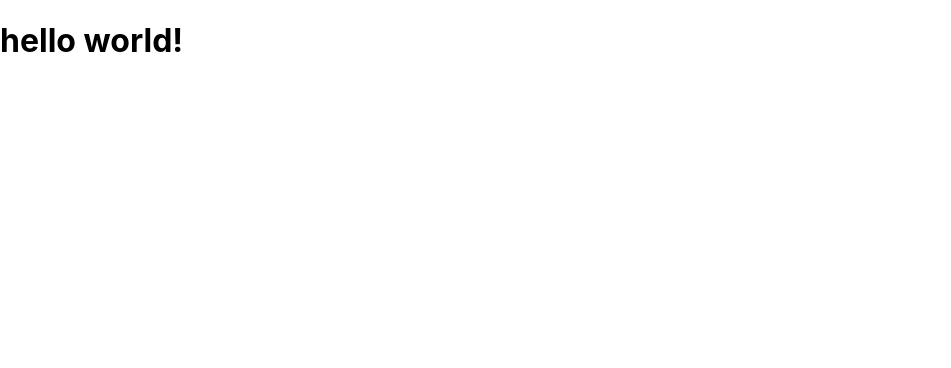
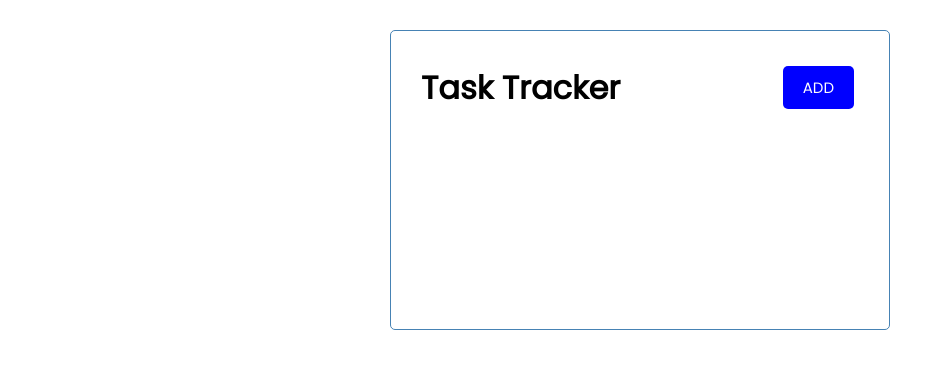
Before and after one commit to ZeroAC/React_demo_study, a React (Create React App) app: page / in a window 1280 px wide. Shown: the top 368 px of the page, without its empty margins (0-951 px from the left). Built offline with nearby package versions, Linux system fonts and the light colour scheme.

Commit message:
Header component complete!

```diff
--- a/src/App.js
+++ b/src/App.js
@@ -1,9 +1,13 @@
-import logo from './logo.svg';
+//在react启用emmet提示功能https://medium.com/@eshwaren/enable-emmet-support-for-jsx-in-visual-studio-code-react-f1f5dfe8809c
 import './App.css';
-//在react启用emmet提示功能https://medium.com/@eshwaren/enable-emmet-support-for-jsx-in-visual-studio-code-react-f1f5dfe8809c
+import Header from './components/Header';
+
 function App() {
   return (
-    <h1>hello world!</h1>
+    <div className="container">
+      {/* 注意 必须要包裹在一个父元素内 */}
+      <Header />
+    </div>
 
   );
 }
--- /dev/null
+++ b/src/components/Button.js
@@ -0,0 +1,26 @@
+import React from "react";
+import PropTypes from "prop-types";
+const Button = ({ color, text, handleClick }) => {
+  return (
+    <button
+      style={{ backgroundColor: color }}
+      className="btn"
+      onClick={handleClick}
+    >
+      {text}
+    </button>
+  );
+};
+Button.defaultProps = {
+  text: "ADD",
+  handleClick: ()=>{
+      alert("默认行为")
+  }
+};
+Button.propTypes = {
+  text: PropTypes.string.isRequired,
+  color: PropTypes.string,
+  handleClick: PropTypes.func.isRequired,
+};
+
+export default Button;
--- /dev/null
+++ b/src/components/Header.js
@@ -0,0 +1,21 @@
+// vscode install ES7 React 插件 然后压 ra开头的 可以选择代码片段 rafce即为函数组件
+import React from 'react'
+import PropTypes from 'prop-types'
+import Button from './Button'
+const Header = (props) => {
+    const handleClick = ()=>{alert('click!')}
+    return (
+        <header className="header">
+            <h1>{props.title}</h1>
+            <Button handleClick = {handleClick} color="blue"/>
+        </header>
+    )
+}
+Header.defaultProps = {//默认参数
+    title : 'Task Tracker',
+}
+Header.propTypes = {//类型约束 传入的参数必须为字符串类型且必传 否则会出现console里会出现警告
+    title : PropTypes.string.isRequired,
+}
+
+export default Header
--- a/src/index.css
+++ b/src/index.css
@@ -1,13 +1,112 @@
-body {
+@import url('https://fonts.googleapis.com/css2?family=Poppins:wght@300;400&display=swap');
+
+* {
+  box-sizing: border-box;
   margin: 0;
-  font-family: -apple-system, BlinkMacSystemFont, 'Segoe UI', 'Roboto', 'Oxygen',
-    'Ubuntu', 'Cantarell', 'Fira Sans', 'Droid Sans', 'Helvetica Neue',
-    sans-serif;
-  -webkit-font-smoothing: antialiased;
-  -moz-osx-font-smoothing: grayscale;
+  padding: 0;
 }
 
-code {
-  font-family: source-code-pro, Menlo, Monaco, Consolas, 'Courier New',
-    monospace;
+body {
+  font-family: 'Poppins', sans-serif;
 }
+
+.container {
+  max-width: 500px;
+  margin: 30px auto;
+  overflow: auto;
+  min-height: 300px;
+  border: 1px solid steelblue;
+  padding: 30px;
+  border-radius: 5px;
+}
+
+.header {
+  display: flex;
+  justify-content: space-between;
+  align-items: center;
+  margin-bottom: 20px;
+}
+
+.btn {
+  display: inline-block;
+  background: #000;
+  color: #fff;
+  border: none;
+  padding: 10px 20px;
+  margin: 5px;
+  border-radius: 5px;
+  cursor: pointer;
+  text-decoration: none;
+  font-size: 15px;
+  font-family: inherit;
+}
+
+.btn:focus {
+  outline: none;
+}
+
+.btn:active {
+  transform: scale(0.98);
+}
+
+.btn-block {
+  display: block;
+  width: 100%;
+}
+
+.task {
+  background: #f4f4f4;
+  margin: 5px;
+  padding: 10px 20px;
+  cursor: pointer;
+}
+
+.task.reminder {
+  border-left: 5px solid green;
+}
+
+.task h3 {
+  display: flex;
+  align-items: center;
+  justify-content: space-between;
+}
+
+.add-form {
+  margin-bottom: 40px;
+}
+
+.form-control {
+  margin: 20px 0;
+}
+
+.form-control label {
+  display: block;
+}
+
+.form-control input {
+  width: 100%;
+  height: 40px;
+  margin: 5px;
+  padding: 3px 7px;
+  font-size: 17px;
+}
+
+.form-control-check {
+  display: flex;
+  align-items: center;
+  justify-content: space-between;
+}
+
+.form-control-check label {
+  flex: 1;
+}
+
+.form-control-check input {
+  flex: 2;
+  height: 20px;
+}
+
+footer {
+  margin-top: 30px;
+  text-align: center;
+}
```
Also changed, not shown: src/setupTests.js (deleted, +0 -5 lines), src/logo.svg (deleted), 1 other file (tests, documents, lock files or other folders).
